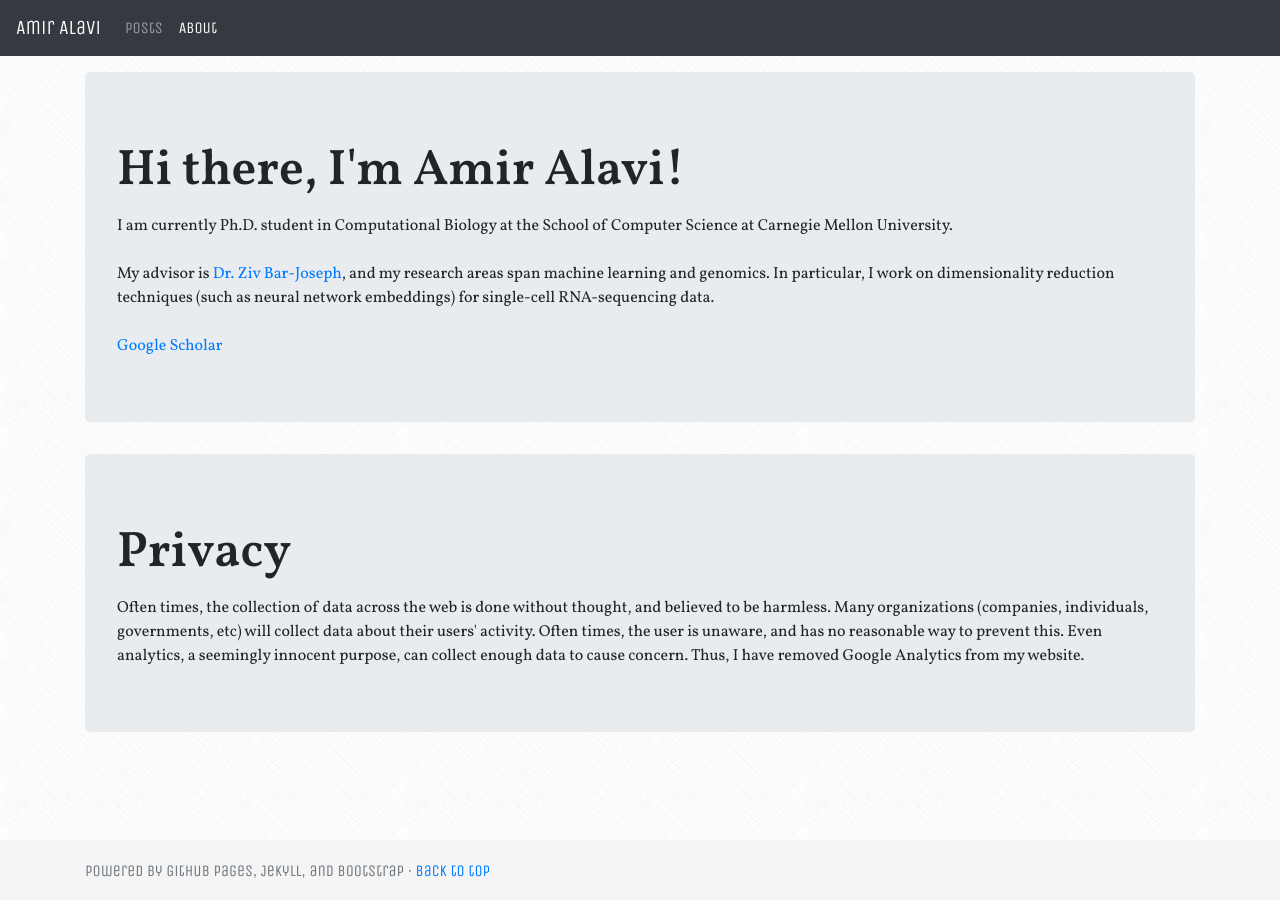
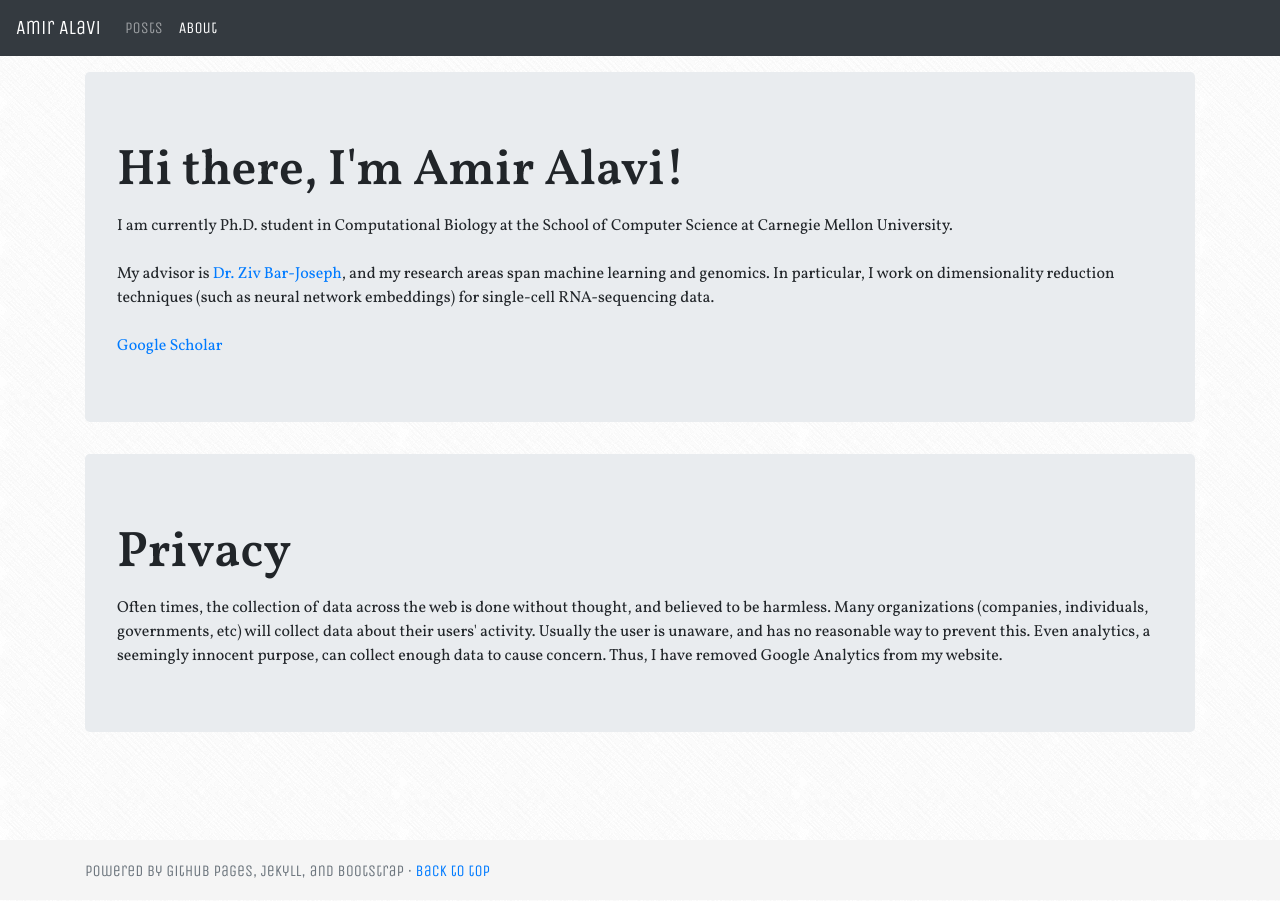
Before and after one commit to AmirAlavi/AmirAlavi.github.io, a Jekyll site: the page built from about/index.html, in a window 1280 px wide. Built offline with Jekyll 4.4.1, drawn with Linux system fonts in a browser that asks for light colours; nearby versions of some CDN libraries.

Commit message:
Minor phrasing change to Privacy paragraph

```diff
--- a/about/index.html
+++ b/about/index.html
@@ -20,7 +20,7 @@ title: Amir Alavi, About
 <div class="jumbotron">
 	<h1>Privacy</h1>
 	<div class="reading-font">
-		Often times, the collection of data across the web is done without thought, and believed to be harmless. Many organizations (companies, individuals, governments, etc) will collect data about their users' activity. Often times, the user is unaware, and has no reasonable way to prevent this.
+		Often times, the collection of data across the web is done without thought, and believed to be harmless. Many organizations (companies, individuals, governments, etc) will collect data about their users' activity. Usually the user is unaware, and has no reasonable way to prevent this.
 
 		Even analytics, a seemingly innocent purpose, can collect enough data to cause concern.
 
```
